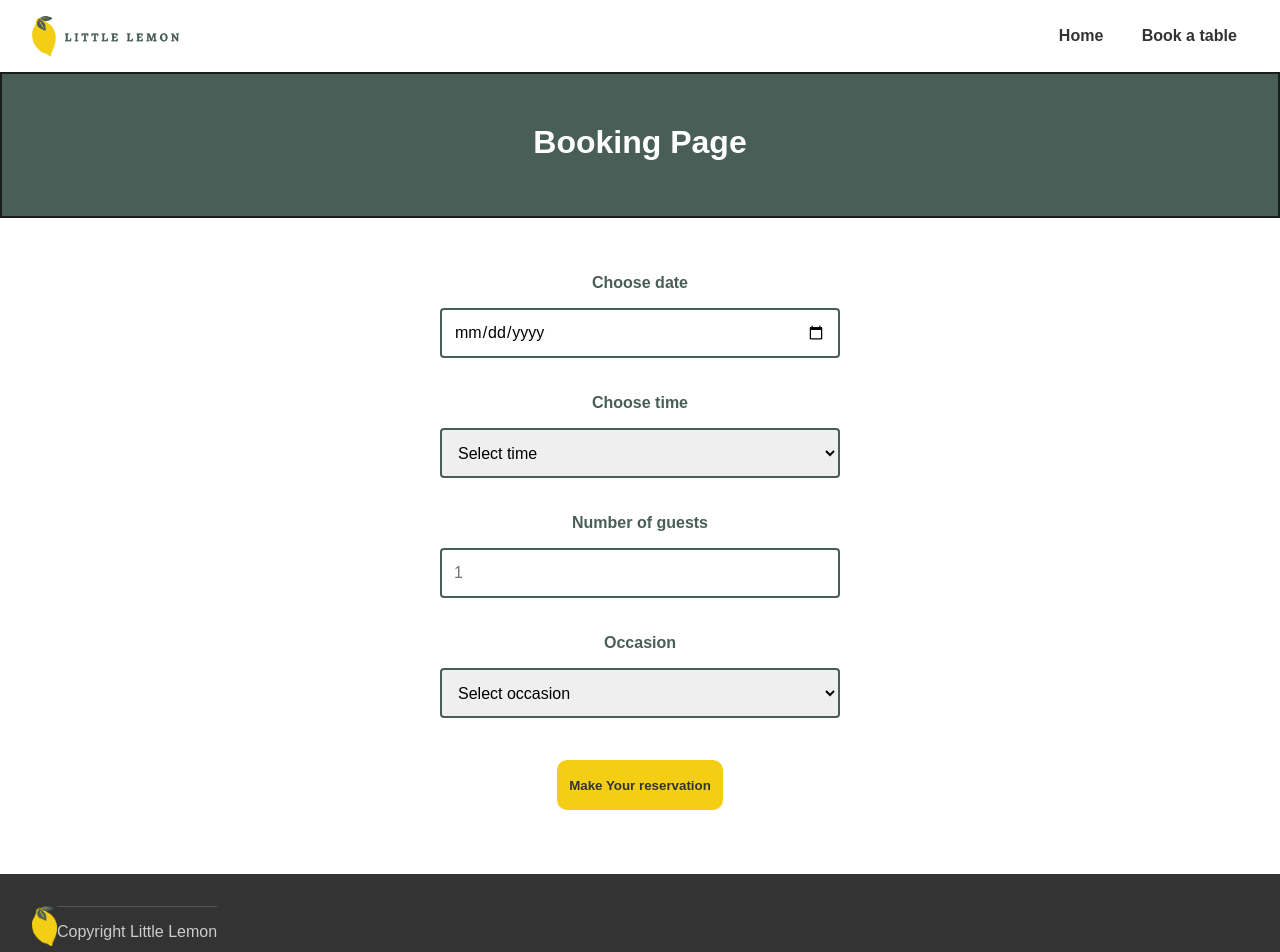
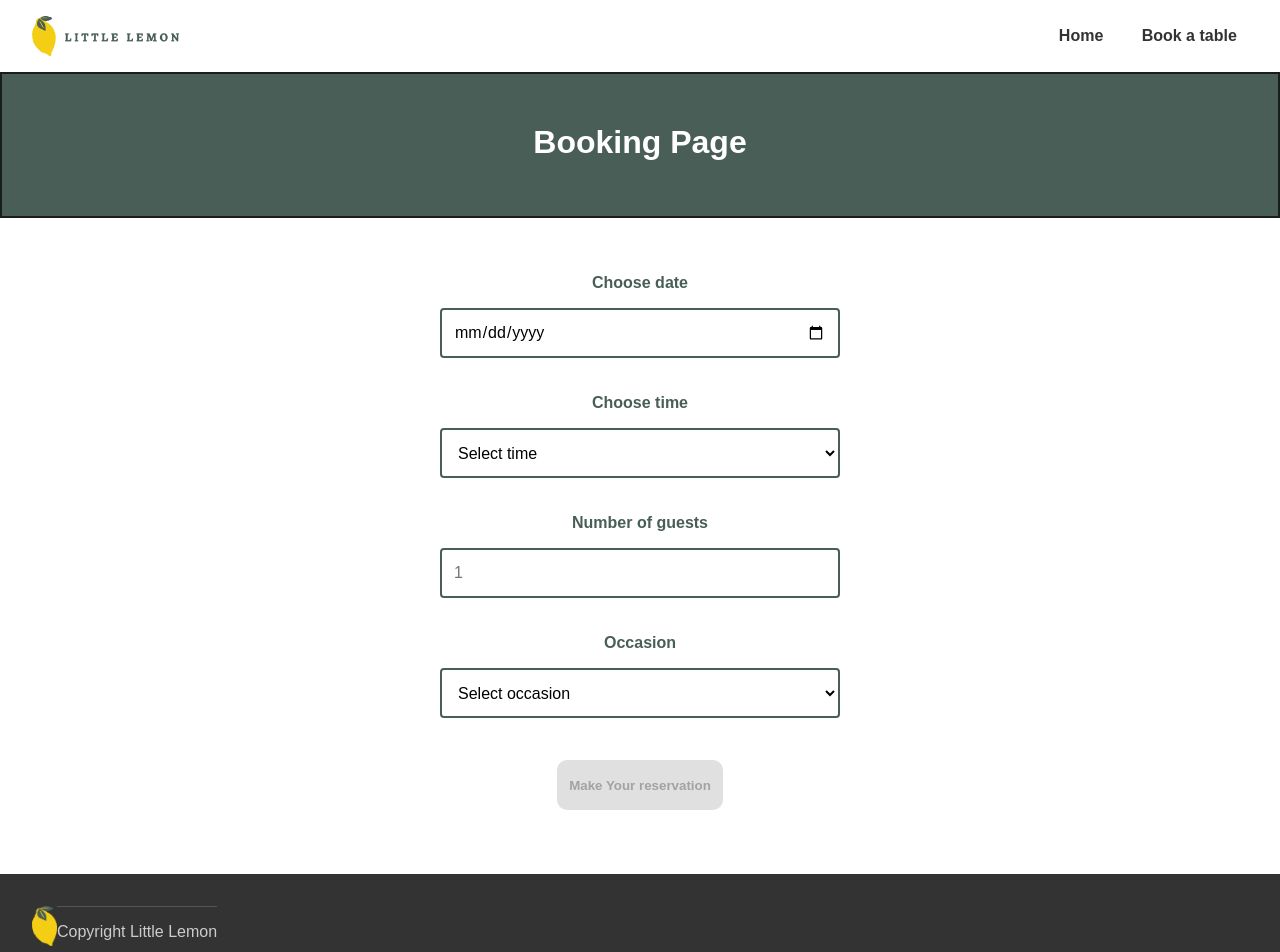
Before and after one commit to kayzin1122/capstone, a React (Create React App) app: page /booking in a window 1280 px wide. Shown: the top 952 px of the page. Built offline with nearby package versions, Linux system fonts and the light colour scheme.

Commit message:
add disable button feature in form

```diff
--- a/src/App.css
+++ b/src/App.css
@@ -460,6 +460,7 @@ footer img {
   padding: 10px 12px;
   border: 2px solid #495e57;
   border-radius: 4px;
+  background-color: white;
   font-size: 1rem;
   transition: border-color 0.3s;
   width: 400px;
@@ -503,6 +504,14 @@ footer img {
   background-color: #d4b012;
   transform: translateY(0);
 }
+
+.booking-submit:disabled {
+  background-color: #ccc;
+  color: #666;
+  cursor: not-allowed;
+  opacity: 0.6;
+}
+
 
 /* Confirmation Booking */
 .confirmation-card {
--- a/src/components/BookingForm.js
+++ b/src/components/BookingForm.js
@@ -1,6 +1,31 @@
+import { useState, useEffect } from 'react';
+
 function BookingForm({ date, setDate, time, setTime, guests, setGuests, occasion, setOccasion, availableTimes, dispatch, submitForm }) {
+    // State to track form validity
+    const [isFormValid, setIsFormValid] = useState(false);
+
+    // Update form validity whenever any field changes
+    useEffect(() => {
+        const isValidDate = date.trim() !== '';
+        const isValidTime = time.trim() !== '';
+        const isValidGuests = Number(guests) >= 1 && Number(guests) <= 10;
+        const isValidOccasion = occasion.trim() !== '';
+
+        setIsFormValid(isValidDate && isValidTime && isValidGuests && isValidOccasion);
+    }, [date, time, guests, occasion]);
+
     return (
-        <form className="booking-form" onSubmit={submitForm}>
+        <form className="booking-form" onSubmit={(e) => {
+            e.preventDefault();
+            if (isFormValid) {
+                submitForm({
+                    date,
+                    time,
+                    guests,
+                    occasion
+                });
+            }
+        }}>
             <div className="booking-section">
                 <h1 style={{ marginBottom: "5px", textAlign: "center" }}>Booking Page</h1>
             </div>
@@ -62,7 +87,13 @@ function BookingForm({ date, setDate, time, setTime, guests, setGuests, occasion
                 <option>Anniversary</option>
             </select>
 
-            <input type="submit" className="booking-submit" value="Make Your reservation"  aria-label="Button to submit form"/>
+            <input
+                type="submit"
+                className="booking-submit"
+                value="Make Your reservation"
+                aria-label="Button to submit form"
+                disabled={!isFormValid}
+            />
         </form>
     );
 }
```
